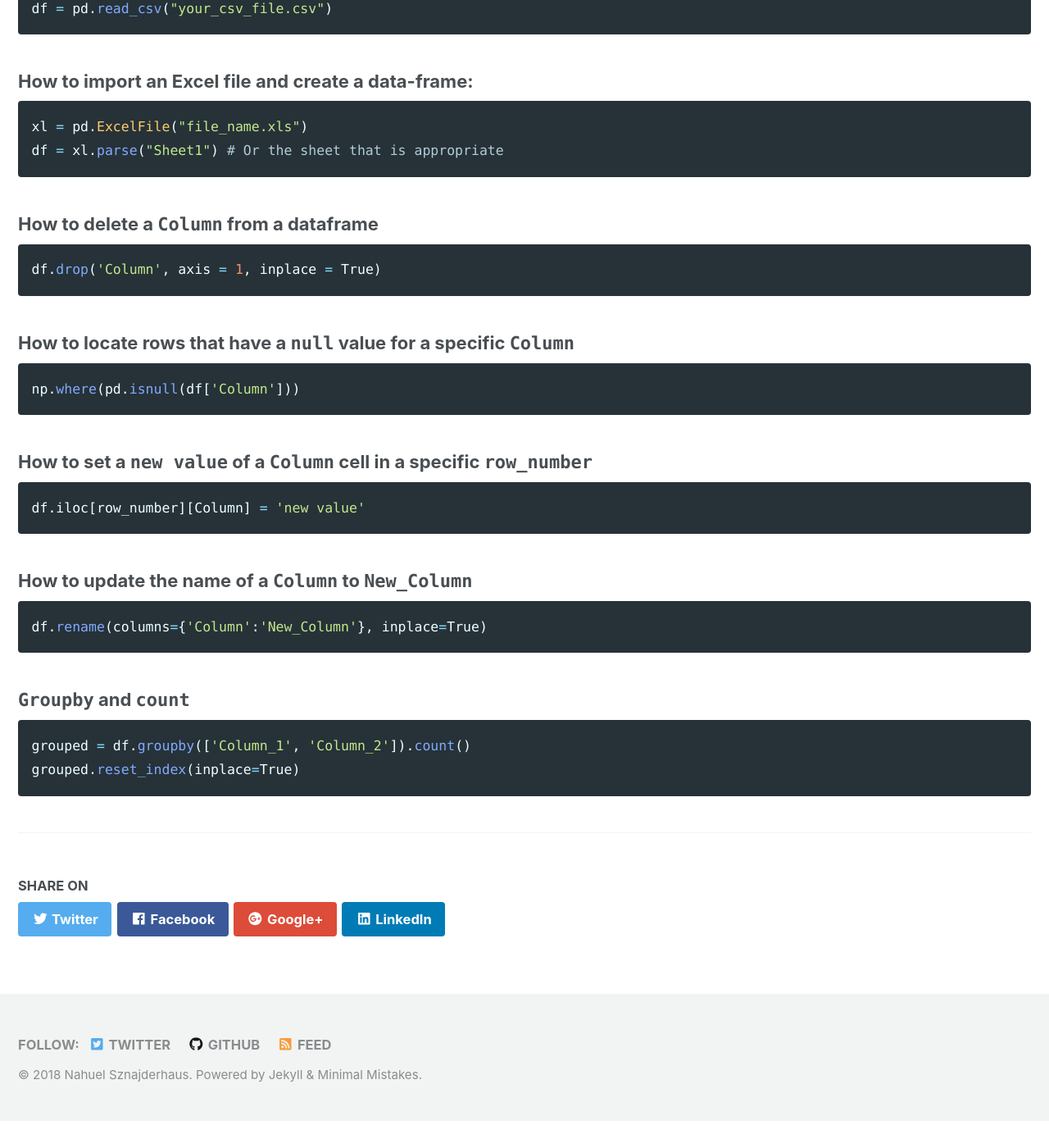
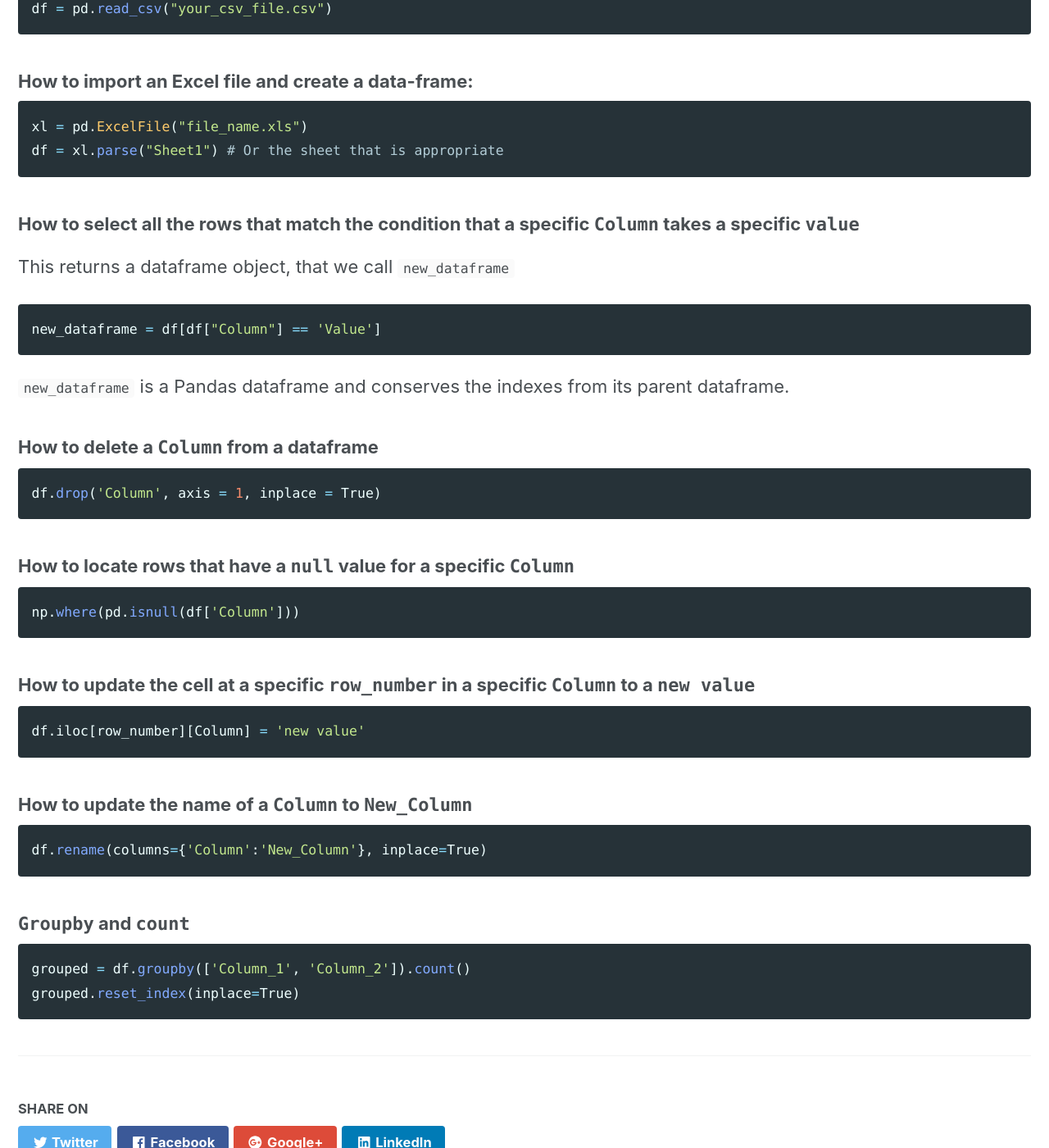
Before and after one commit to nahusznaj/nahusznaj.github.io, a Jekyll site: the page built from _posts/learning/2018-06-14-pandas-learning.md, in a window 1280 px wide and 1400 px high, scrolled down 823 px. Shown: the whole window at 82% size. Built offline with Jekyll 4.4.1, drawn with Linux system fonts in a browser that asks for light colours; nearby versions of some CDN libraries; before the commit the page ends 2190 px from its top, so only the background shows below that.

Commit message:
Update 2018-06-14-pandas-learning.md

````diff
--- a/_posts/learning/2018-06-14-pandas-learning.md
+++ b/_posts/learning/2018-06-14-pandas-learning.md
@@ -41,6 +41,15 @@ xl = pd.ExcelFile("file_name.xls")
 df = xl.parse("Sheet1") # Or the sheet that is appropriate
 ```
 
+
+### How to select all the rows that match the condition that a specific `Column` takes a specific `value`
+
+This returns a dataframe object, that we call `new_dataframe`
+```python
+new_dataframe = df[df["Column"] == 'Value']
+```
+`new_dataframe` is a Pandas dataframe and conserves the indexes from its parent dataframe.
+
 ### How to delete a `Column` from a dataframe
 
 ```python
@@ -53,7 +62,7 @@ df.drop('Column', axis = 1, inplace = True)
 np.where(pd.isnull(df['Column']))
 ```
 
-### How to set a `new value` of a `Column` cell in a specific `row_number`
+### How to update the cell at a specific `row_number` in a specific  `Column` to a `new value`
 
 ```python
 df.iloc[row_number][Column] = 'new value'
````
